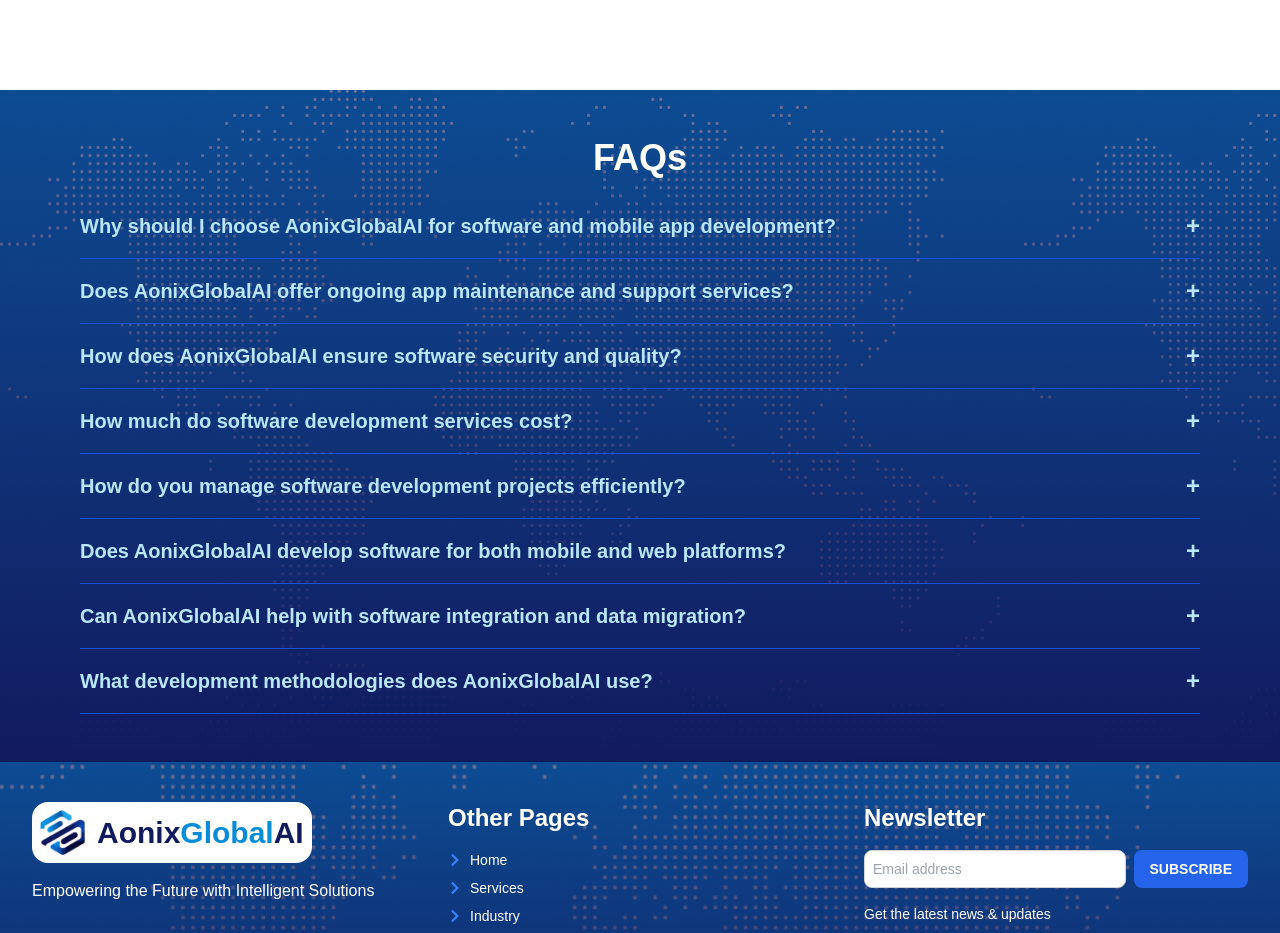
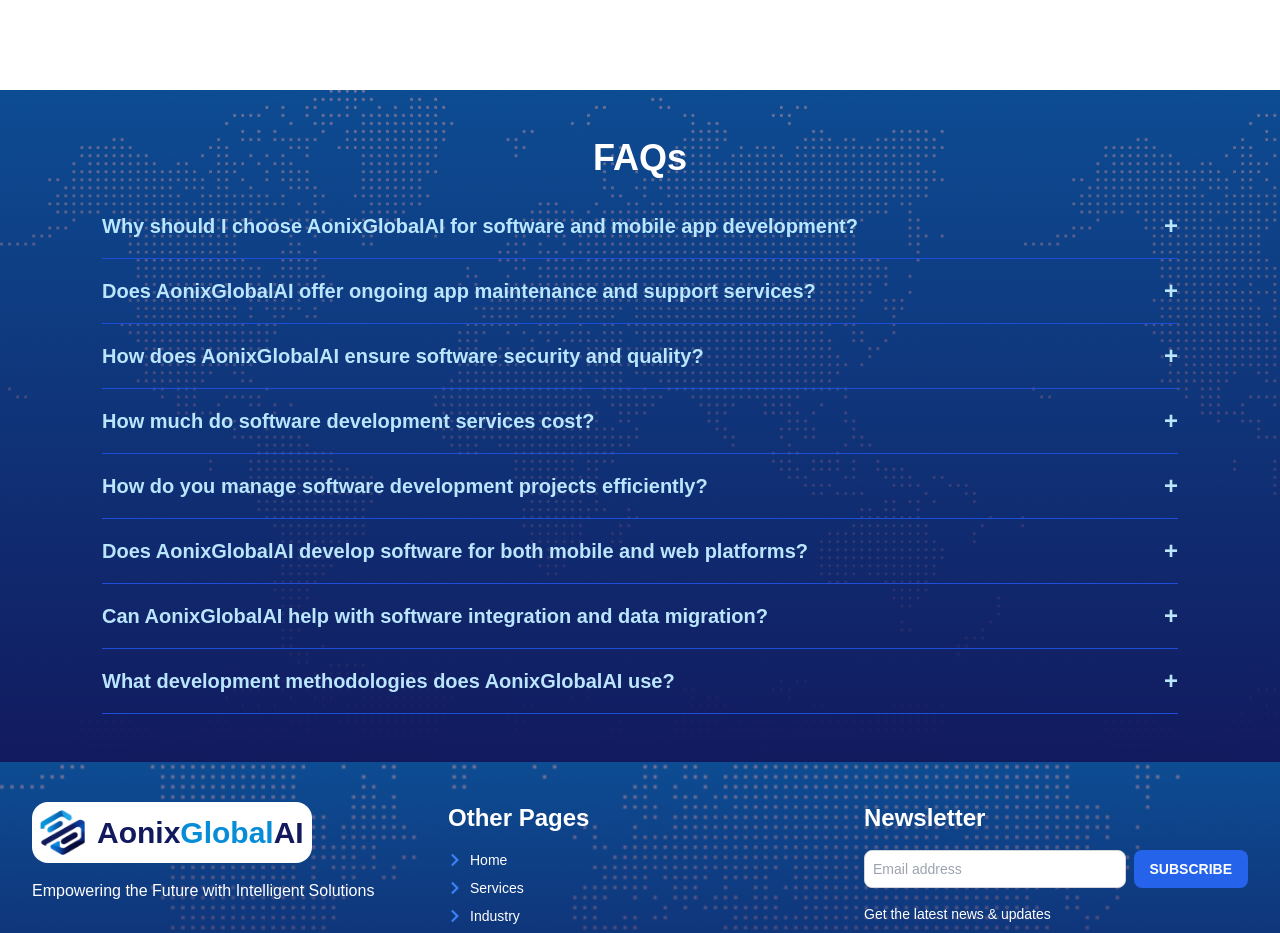
Before and after one commit to aOnixglobalai99/aonixglobalai-portfolio, a Next.js app: page / in a window 1280 px wide. Shown: the part 9120-10053 px from the top of the page. Built offline with nearby package versions, Linux system fonts and the light colour scheme; grey boxes are pictures that could not be loaded.

Commit message:
faqs style updated

```diff
--- a/src/components/FAQs.tsx
+++ b/src/components/FAQs.tsx
@@ -63,7 +63,7 @@ const FAQ: React.FC = () => {
 
   return (
     <div className="client-footer-div bg-[#078dd7] text-white p-6 md:p-12 w-full ">
-      <div className="max-w-screen-xl mx-auto px-4 sm:px-6 lg:px-8">
+      <div className="max-w-[1140px] mx-auto px-4 sm:px-6 lg:px-8">
         <h1 className="text-3xl md:text-4xl font-bold text-center mb-8">
           FAQs
         </h1>
```
